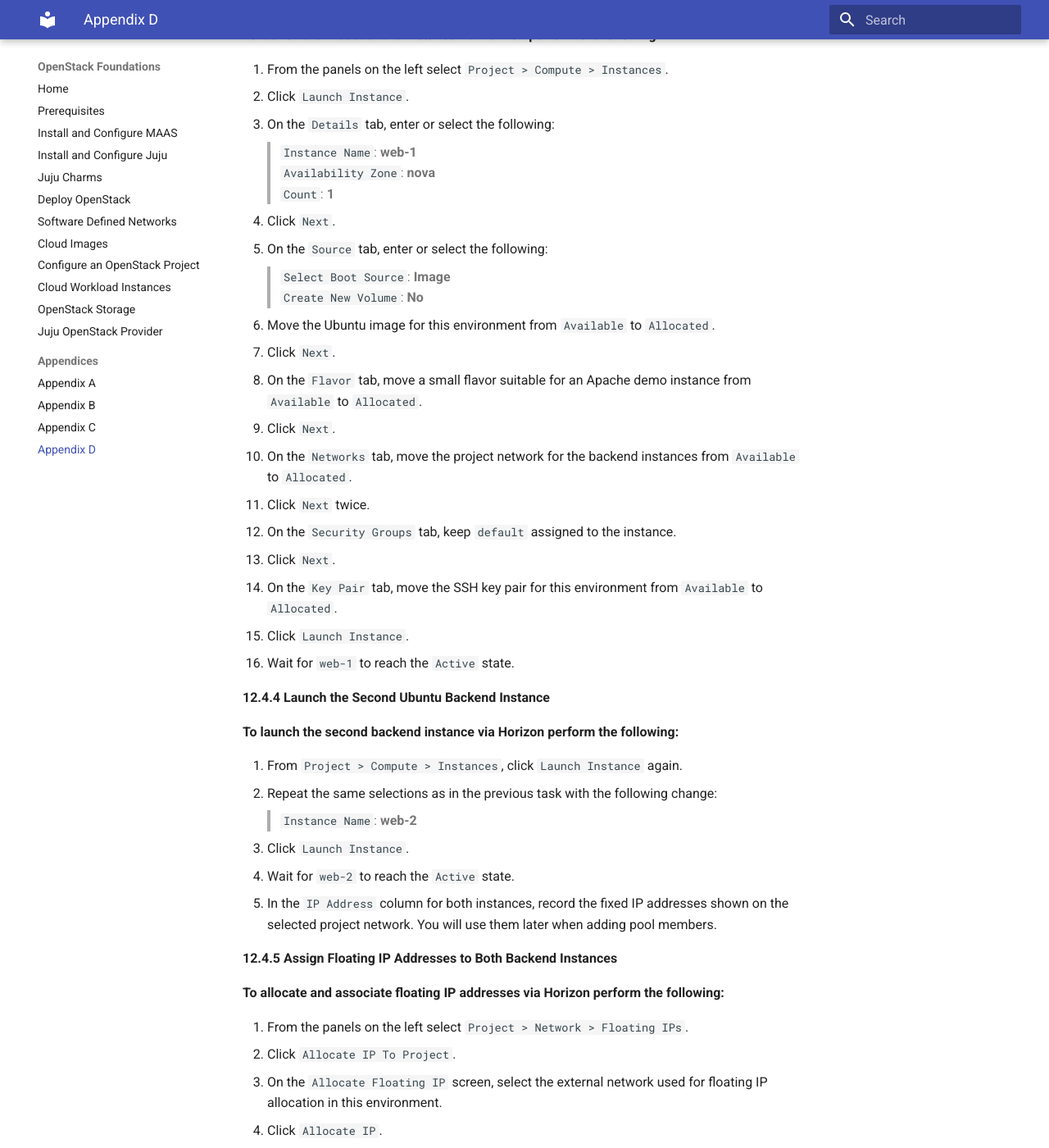
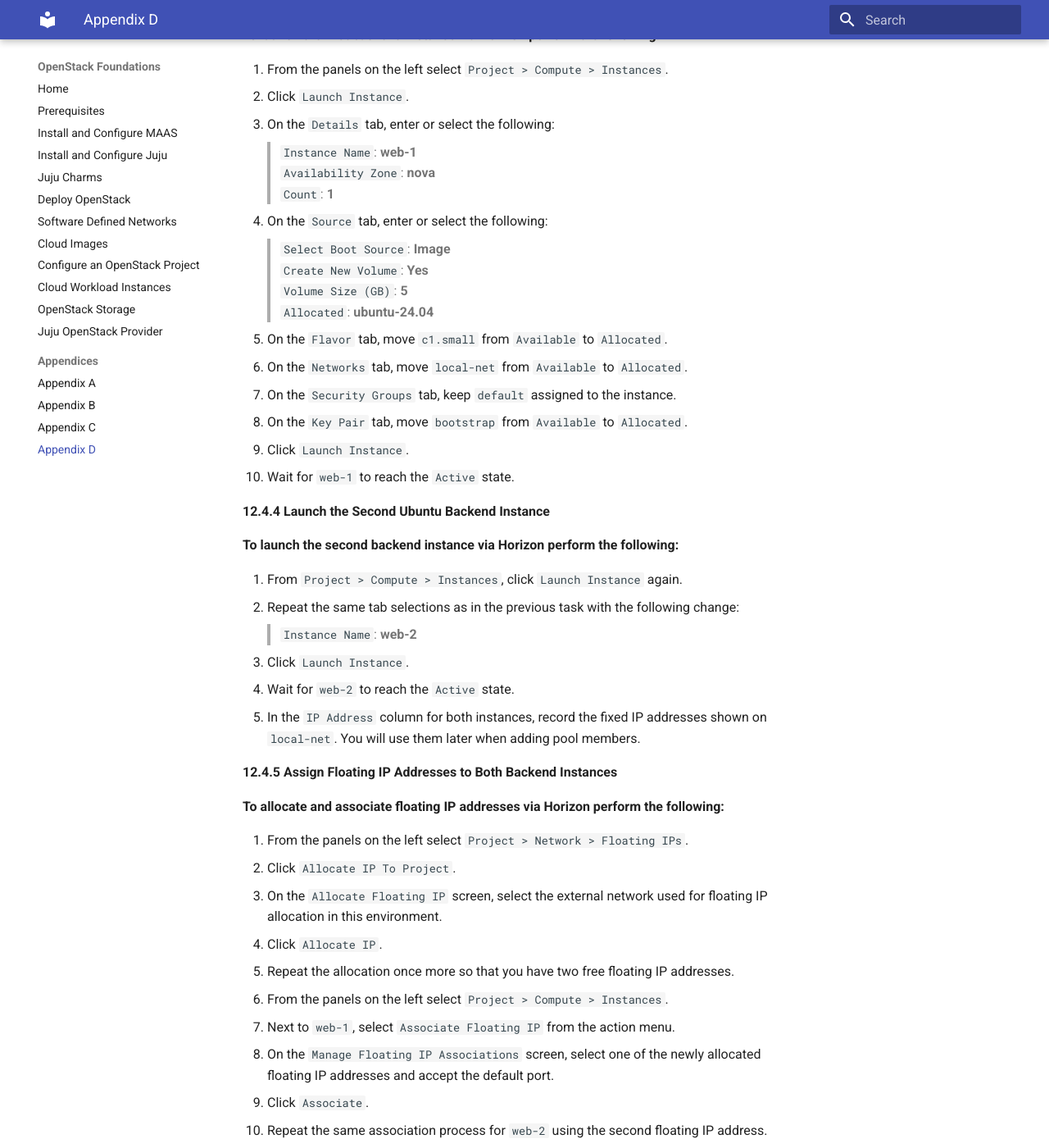
Before and after one commit to radumoisan/canonical-openstack-foundations, an MkDocs documentation site: the page built from docs/appendix_d.md, in a window 1280 px wide and 1400 px high, scrolled down 2497 px. Shown: the whole window at 82% size. Built offline with MkDocs 1.6.1 and Material for MkDocs 9.7.7, drawn with Linux system fonts in a browser that asks for light colours.

Commit message:
Streamline Horizon instance launch steps in Appendix D

```diff
--- a/docs/appendix_d.md
+++ b/docs/appendix_d.md
@@ -78,32 +78,28 @@
 > `Instance Name`: **web-1**<br/>
 > `Availability Zone`: **nova**<br/>
 > `Count`: **1**
-4. Click `Next`.
-5. On the `Source` tab, enter or select the following:
+4. On the `Source` tab, enter or select the following:
 > `Select Boot Source`: **Image**<br/>
-> `Create New Volume`: **No**
-6. Move the Ubuntu image for this environment from `Available` to `Allocated`.
-7. Click `Next`.
-8. On the `Flavor` tab, move a small flavor suitable for an Apache demo instance from `Available` to `Allocated`.
-9. Click `Next`.
-10. On the `Networks` tab, move the project network for the backend instances from `Available` to `Allocated`.
-11. Click `Next` twice.
-12. On the `Security Groups` tab, keep `default` assigned to the instance.
-13. Click `Next`.
-14. On the `Key Pair` tab, move the SSH key pair for this environment from `Available` to `Allocated`.
-15. Click `Launch Instance`.
-16. Wait for `web-1` to reach the `Active` state.
+> `Create New Volume`: **Yes**<br/>
+> `Volume Size (GB)`: **5**<br/>
+> `Allocated`: **ubuntu-24.04**
+5. On the `Flavor` tab, move `c1.small` from `Available` to `Allocated`.
+6. On the `Networks` tab, move `local-net` from `Available` to `Allocated`.
+7. On the `Security Groups` tab, keep `default` assigned to the instance.
+8. On the `Key Pair` tab, move `bootstrap` from `Available` to `Allocated`.
+9. Click `Launch Instance`.
+10. Wait for `web-1` to reach the `Active` state.
 
 **12.4.4 Launch the Second Ubuntu Backend Instance**
 
 **To launch the second backend instance via Horizon perform the following:**
 
 1. From `Project > Compute > Instances`, click `Launch Instance` again.
-2. Repeat the same selections as in the previous task with the following change:
+2. Repeat the same tab selections as in the previous task with the following change:
 > `Instance Name`: **web-2**
 3. Click `Launch Instance`.
 4. Wait for `web-2` to reach the `Active` state.
-5. In the `IP Address` column for both instances, record the fixed IP addresses shown on the selected project network. You will use them later when adding pool members.
+5. In the `IP Address` column for both instances, record the fixed IP addresses shown on `local-net`. You will use them later when adding pool members.
 
 **12.4.5 Assign Floating IP Addresses to Both Backend Instances**
 
```
